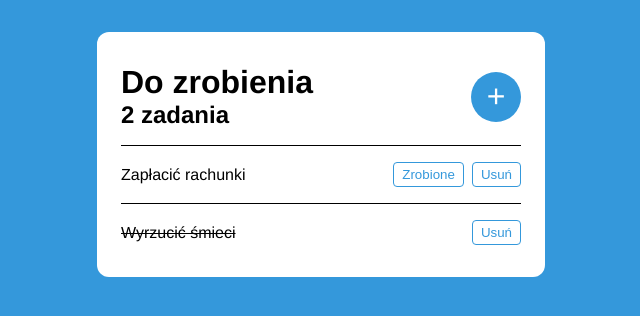
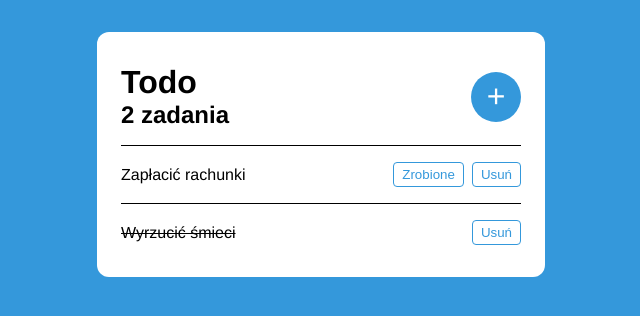
Before and after one commit to lilunia/react-todoapp, a React (Vite) app: page / in a window 1280 px wide. Shown: the top 316 px of the page, without its empty margins (319-959 px from the left). Built offline with nearby package versions, Linux system fonts and the light colour scheme.

Commit message:
modified h1

```diff
--- a/src/App.jsx
+++ b/src/App.jsx
@@ -43,7 +43,7 @@ function App() {
 		<div className={styles.container}>
 			<header className={styles.header}>
 				<div>
-					<h1>Do zrobienia</h1>
+					<h1>Todo</h1>
 					<h2>{getSubheading(todos.length)}</h2>
 				</div>
 				{!isFormShown && (
```
